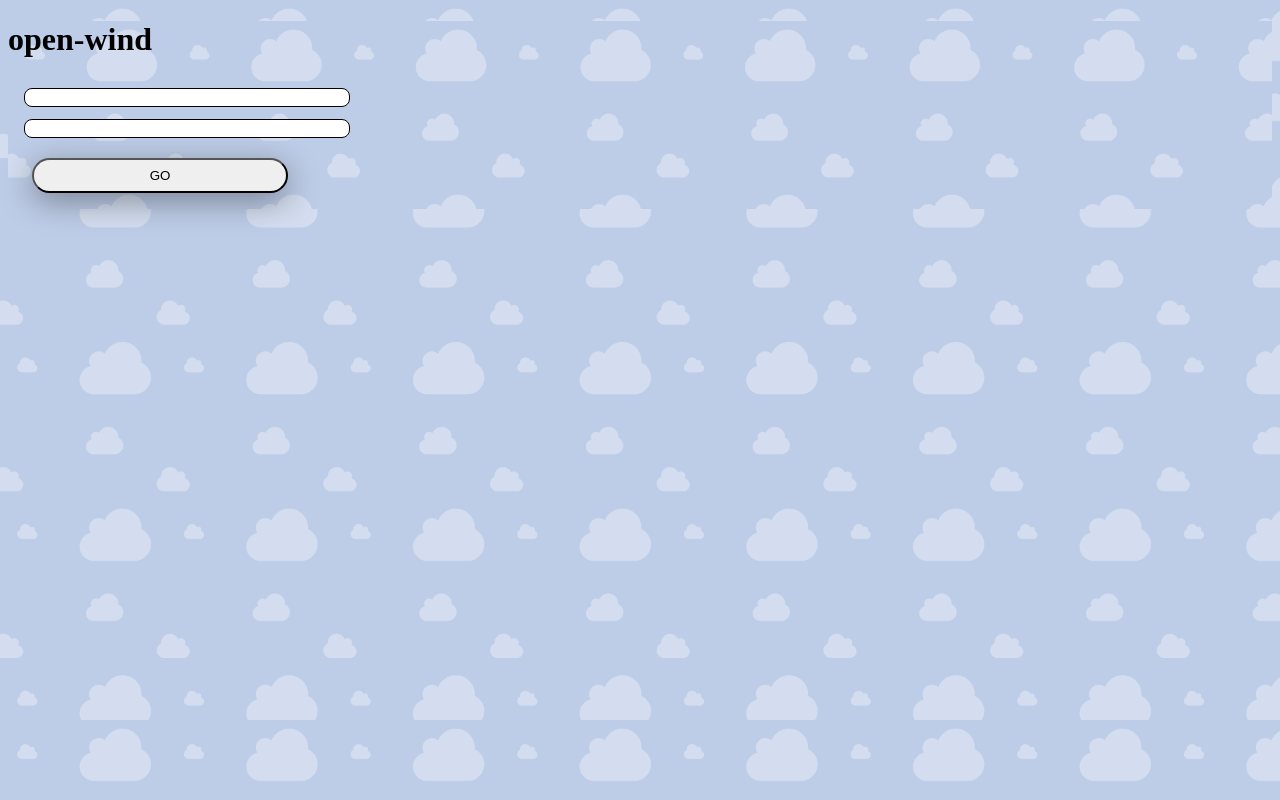
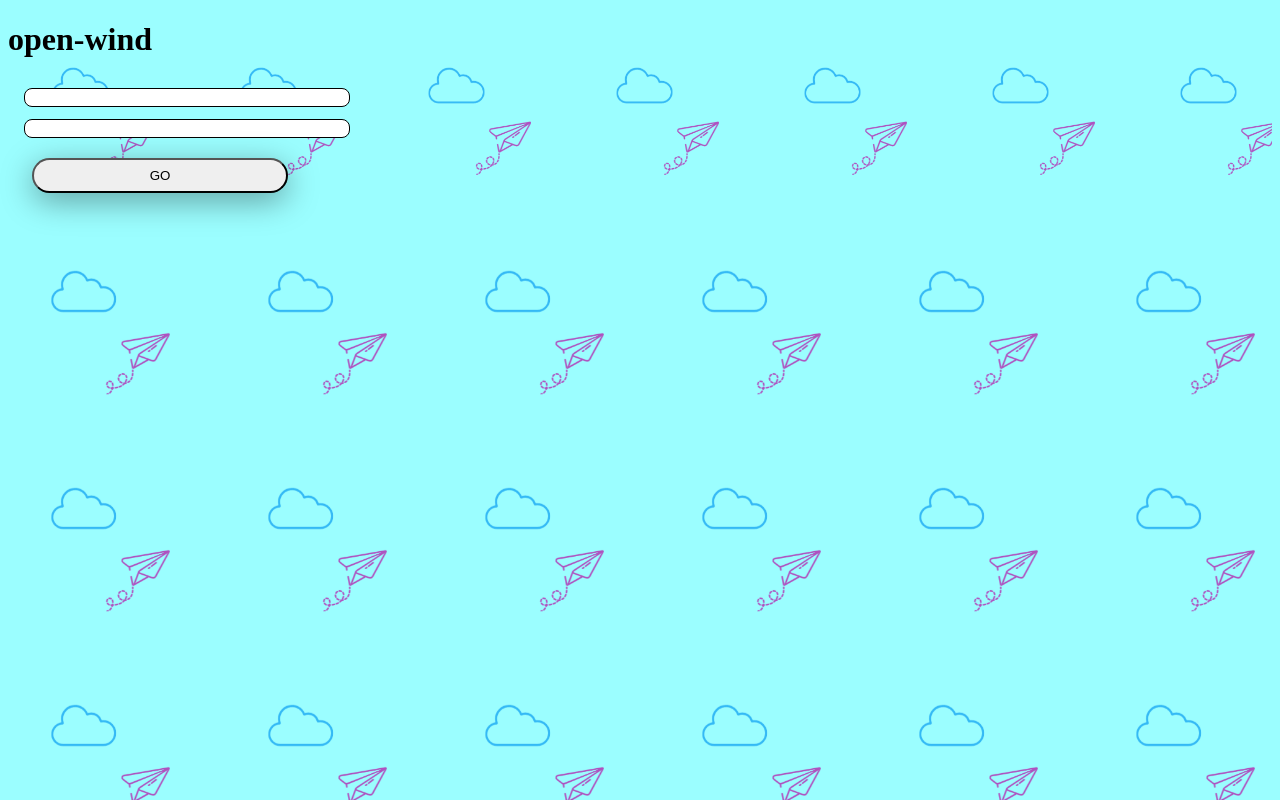
Before and after one commit to Wolphyre/open-wind, an Angular app: page / in a window 1280 px wide. Built offline with nearby package versions, Linux system fonts and the light colour scheme.

Commit message:
added pattern

```diff
--- a/src/styles.scss
+++ b/src/styles.scss
@@ -1,6 +1,5 @@
 /* You can add global styles to this file, and also import other style files */
 html, body {
-  background-image: url(./assets/tile_background.png);
-  background-size: cover;
-  background-repeat: none;
+  background-image: url(./assets/pattern.png);
+  background-size: contain;
 }
```
Also changed, not shown: src/assets/pattern.png (added).
